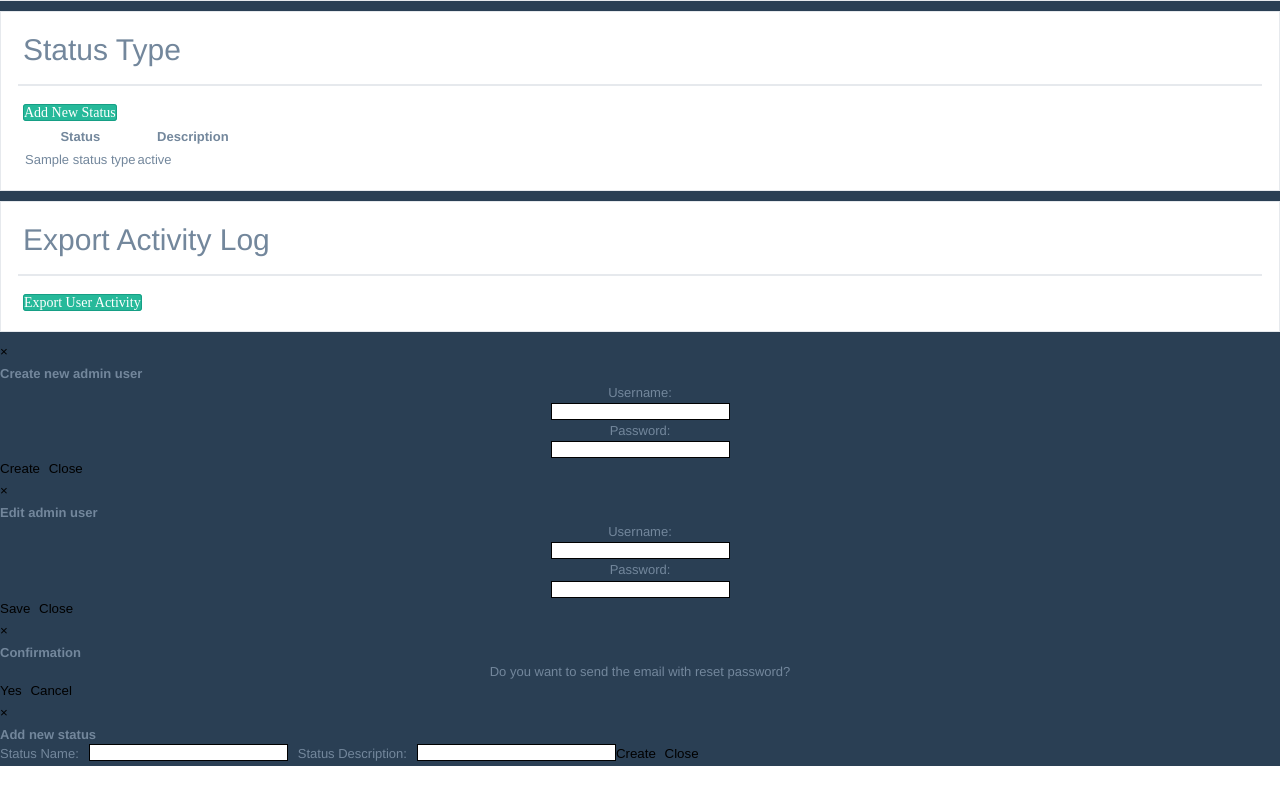
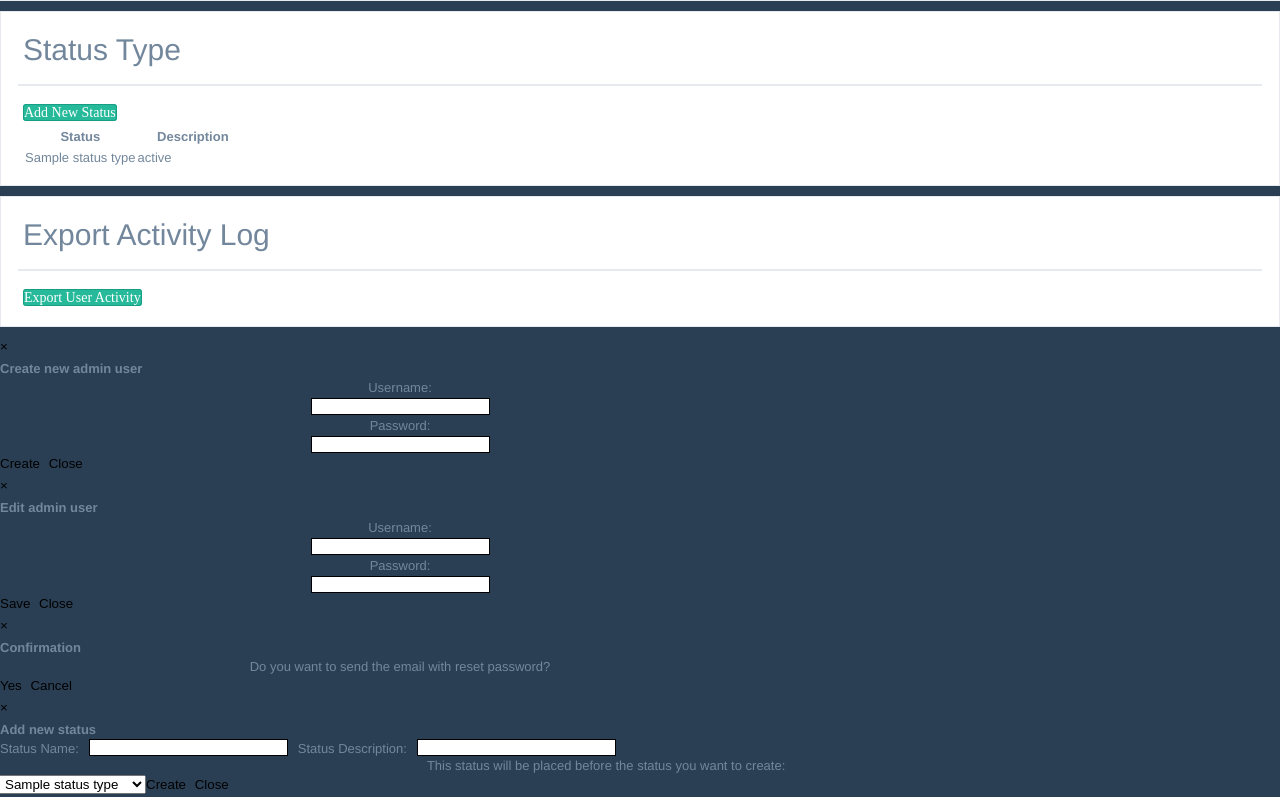
Before and after one commit to cool-webpro17/crowdfilms, a Yii app: template views/admin/settings.php in a window 1280 px wide. Shown: the part 179-976 px from the top of the page. Before the commit the page ends 945 px from the top, so only its background shows below. Run offline with PHP 8.4 and a stand-in for Yii, Linux system fonts and the light colour scheme; the template is opened without the code that fills it: most values are stand-ins (such as "Sample title", 1, 10 or a date in 2020); data that the repository does not hold is empty; some libraries are stand-ins or nearby versions; some web fonts are replaced.

Commit message:
implementing StatusType

```diff
--- a/views/admin/settings.php
+++ b/views/admin/settings.php
@@ -92,7 +92,9 @@ $export_options = Yii::$app->params['adminTools']['export'];
                     <td data-name="password"
                         style="width:40%; vertical-align: middle;"><?php echo $eachData['status_description']; ?></td>
                     <td class="text-center">
-                        <a class="btn cursor-pointer btn-remove-status" onclick="removeStatus('<?php echo $eachData['status_name']; ?>')"><i class="fa fa-trash"></i></a>
+                        <?php if ($eachData['status_name'] != 'Incomplete' && $eachData['status_name'] != 'New' && $eachData['status_name'] != 'Updated'): ?>
+                        <a class="cursor-pointer btn-remove-status" onclick="removeStatus('<?php echo $eachData['status_name']; ?>')"><i class="fa fa-trash"></i></a>
+                        <?php endif; ?>
                     </td>
                 </tr>
             <?php endforeach; ?>
@@ -201,6 +203,14 @@ $export_options = Yii::$app->params['adminTools']['export'];
                 <div class="row">
                     <label class="col-md-4"><div class="text-right">Status Description: </div></label>
                     <input class="col-md-7" name="status_description"/>
+                </div>
+                <div class="row">
+                    <label class="col-md-4"><div class="text-right">This status will be placed before the status you want to create:</div></label>
+                    <select name="before_status" class="col-md-7">
+                        <?php foreach ($statusType as $eachStatus): ?>
+                            <option value="<?php echo $eachStatus['status_name']; ?>"><?php echo $eachStatus['status_name']; ?></option>
+                        <?php endforeach; ?>
+                    </select>
                 </div>
             </div>
             <div class="modal-footer">
@@ -319,9 +329,11 @@ $export_options = Yii::$app->params['adminTools']['export'];
         $('.btn-save-status').on('click', function () {
             var statusName = $('#status-create').find("input[name='status_name']").val();
             var statusDescription = $('#status-create').find("input[name='status_description']").val();
+            var beforeStatus = $('#status-create').find("select[name='before_status']").val();
             var jsonRequest = {
                 'statusName': statusName,
-                'statusDescription': statusDescription
+                'statusDescription': statusDescription,
+                'beforeStatus': beforeStatus
             };
             jsonLog.action = 'Add Status Type';
             request('/admin/activity_log', jsonLog);
@@ -331,3 +343,9 @@ $export_options = Yii::$app->params['adminTools']['export'];
         });
     });
 </script>
+
+<style>
+    .modal-dialog {
+        width: 800px;
+    }
+</style>
--- a/views/admin/userlogdetails.php
+++ b/views/admin/userlogdetails.php
@@ -33,11 +33,6 @@ $export_options = Yii::$app->params['adminTools']['export'];
             <?php foreach ($statusType as $eachStatus): ?>
             <option value="<?php echo $eachStatus['status_name']; ?>"<?php if($eventType->event_status == $eachStatus['status_name']): ?> selected="selected"<?php endif; ?>><?php echo $eachStatus['status_name']; ?></option>
             <?php endforeach; ?>
-<!--            <option value="New"--><?php //if($eventType->event_status == 'New'): ?><!-- selected="selected"--><?php //endif; ?><!-->New</option>-->
-<!--            <option value="Incomplete"--><?php //if($eventType->event_status == 'Incomplete'): ?><!-- selected="selected"--><?php //endif; ?><!-->Incomplete</option>-->
-<!--            <option value="Updated"--><?php //if($eventType->event_status == 'Updated'): ?><!-- selected="selected"--><?php //endif; ?><!-->Updated</option>-->
-<!--            <option value="In Progress"--><?php //if($eventType->event_status == 'In Progress'): ?><!-- selected="selected"--><?php //endif; ?><!-->In Progress</option>-->
-<!--            <option value="Dealt with"--><?php //if($eventType->event_status == 'Dealt with'): ?><!-- selected="selected"--><?php //endif; ?><!-->Dealt with</option>-->
         </select>
         <div class="x_title">
             <h4>Details</h4>
```
Also changed, not shown: controllers/AdminController.php (+19 -0 lines).
